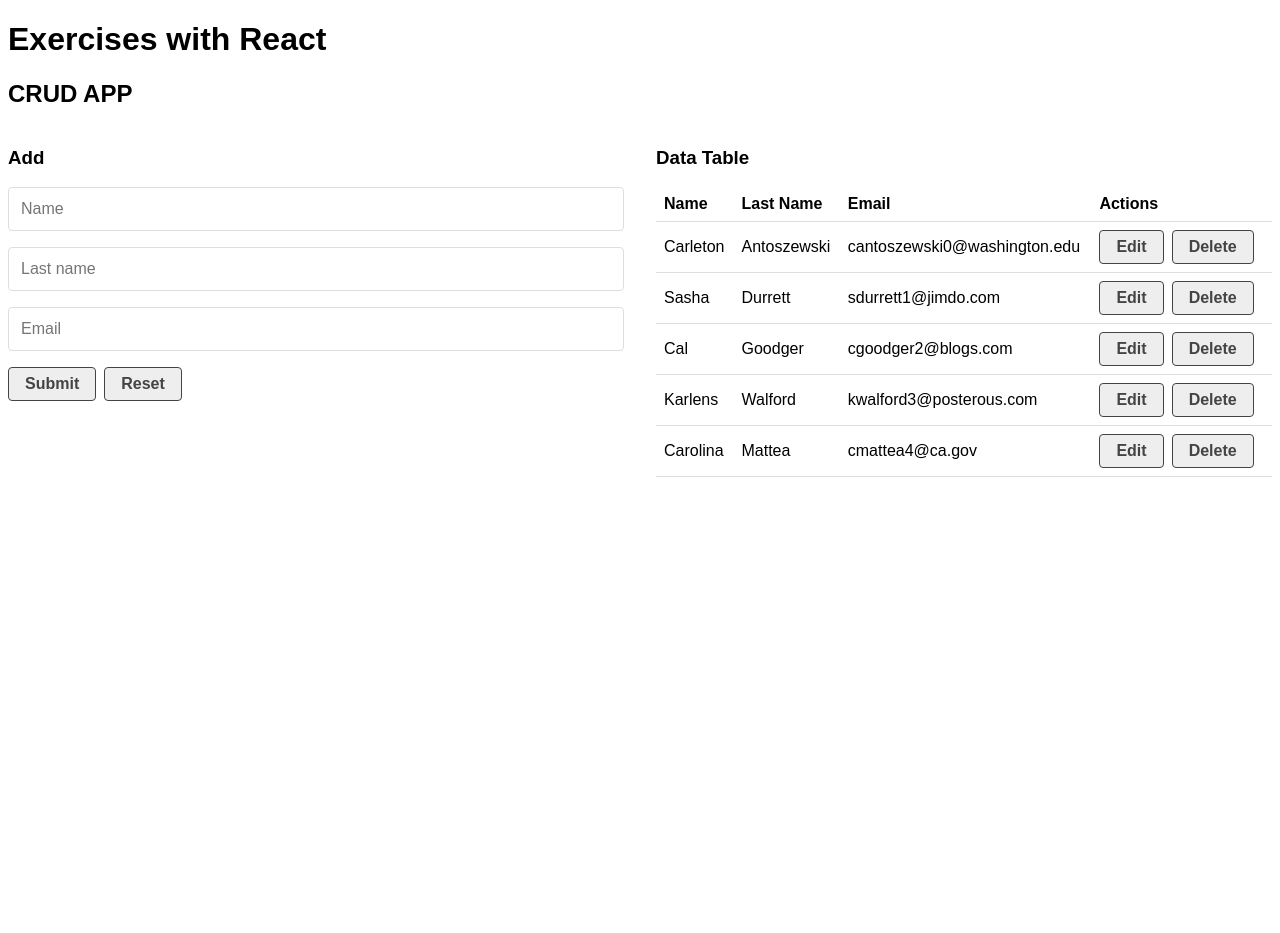
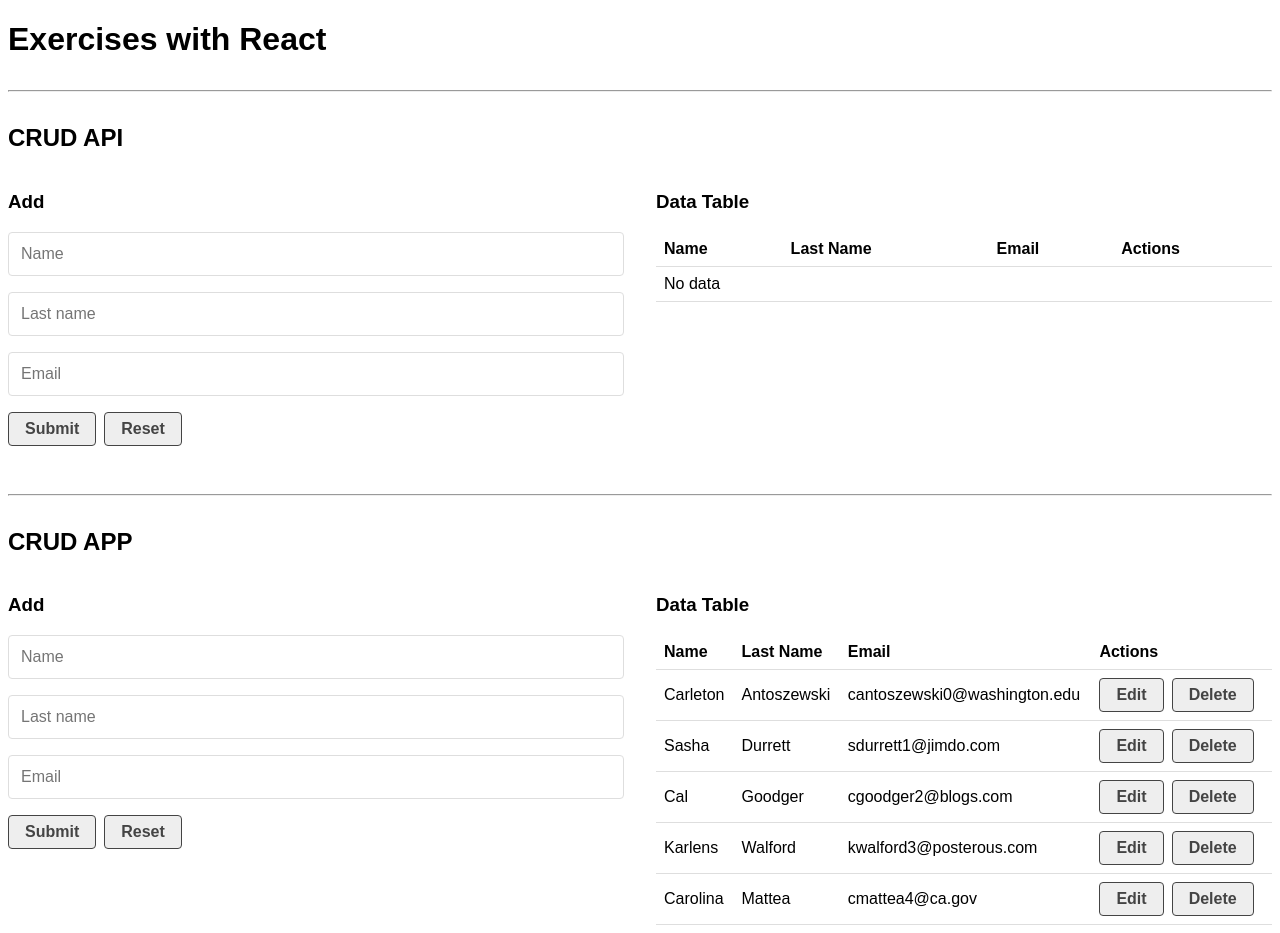
Before and after one commit to reiorozco/exercises-react, a React (Create React App) app: page / in a window 1280 px wide. Before the commit the page ends 800 px from the top, so only its background shows below. Built offline with nearby package versions, Linux system fonts and the light colour scheme.

Commit message:
Creating an API with JSON Server

```diff
--- a/package.json
+++ b/package.json
@@ -15,7 +15,8 @@
     "start": "react-scripts start",
     "build": "react-scripts build",
     "test": "react-scripts test",
-    "eject": "react-scripts eject"
+    "eject": "react-scripts eject",
+    "fake-api": "json-server --watch src/api/db.json --port 5000"
   },
   "eslintConfig": {
     "extends": [
--- a/src/App.js
+++ b/src/App.js
@@ -1,10 +1,14 @@
 import React from "react";
+import CrudApi from "./components/CrudApi";
 import CrudApp from "./components/CrudApp";
 
 function App() {
   return (
     <>
       <h1>Exercises with React</h1>
+      <hr />
+      <CrudApi />
+      <hr />
       <CrudApp />
     </>
   );
--- /dev/null
+++ b/src/api/db.json
@@ -0,0 +1,39 @@
+{
+  "mockData": [
+    {
+      "id": 1,
+      "firstName": "Chelsey",
+      "lastName": "Beckett",
+      "email": "cbeckett0@jiathis.com",
+      "gender": "Agender"
+    },
+    {
+      "id": 2,
+      "firstName": "Eduino",
+      "lastName": "Tomik",
+      "email": "etomik1@gov.uk",
+      "gender": "Female"
+    },
+    {
+      "id": 3,
+      "firstName": "Evangelina",
+      "lastName": "Wallbank",
+      "email": "ewallbank2@blogger.com",
+      "gender": "Bigender"
+    },
+    {
+      "id": 4,
+      "firstName": "Estel",
+      "lastName": "Christol",
+      "email": "echristol3@hc360.com",
+      "gender": "Female"
+    },
+    {
+      "id": 5,
+      "firstName": "Madeline",
+      "lastName": "Coulter",
+      "email": "mcoulter4@ed.gov",
+      "gender": "Polygender"
+    }
+  ]
+}
--- /dev/null
+++ b/src/components/CrudApi.jsx
@@ -0,0 +1,52 @@
+import React, { useState } from "react";
+import CrudForm from "./CrudForm";
+import CrudTable from "./CrudTable";
+
+export default function CrudApi() {
+  const [database, setDatabase] = useState([]);
+  const [dataToEdit, setDataToEdit] = useState(null);
+
+  const createData = (data) => {
+    // console.log(data);
+    // data.id = Date.now();
+    data.id = database.length + 1;
+    setDatabase([...database, data]);
+  };
+
+  const updateData = (data) => {
+    let newData = database.map((el) => (el.id === data.id ? data : el));
+    setDatabase(newData);
+  };
+
+  const deleteData = (id) => {
+    let isDelete = window.confirm(
+      `Estas seguro de eliminar el registro con el id "${id}"`
+    );
+
+    if (isDelete) {
+      let newData = database.filter((el) => el.id !== id);
+      setDatabase(newData);
+    } else {
+      return;
+    }
+  };
+
+  return (
+    <div>
+      <h2>CRUD API</h2>
+      <article className="grid-1-2">
+        <CrudForm
+          createData={createData}
+          updateData={updateData}
+          dataToEdit={dataToEdit}
+          setDataToEdit={setDataToEdit}
+        />
+        <CrudTable
+          data={database}
+          setDataToEdit={setDataToEdit}
+          deleteData={deleteData}
+        />
+      </article>
+    </div>
+  );
+}
```
